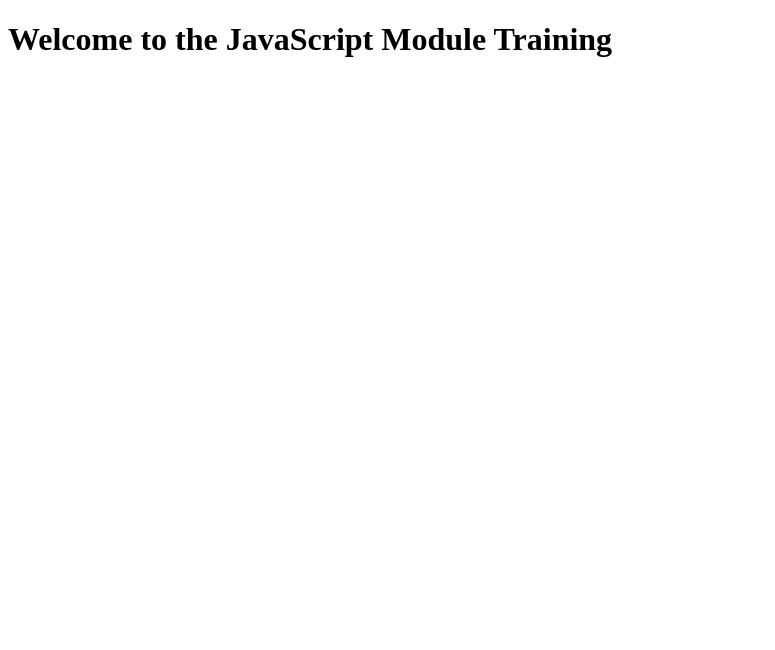
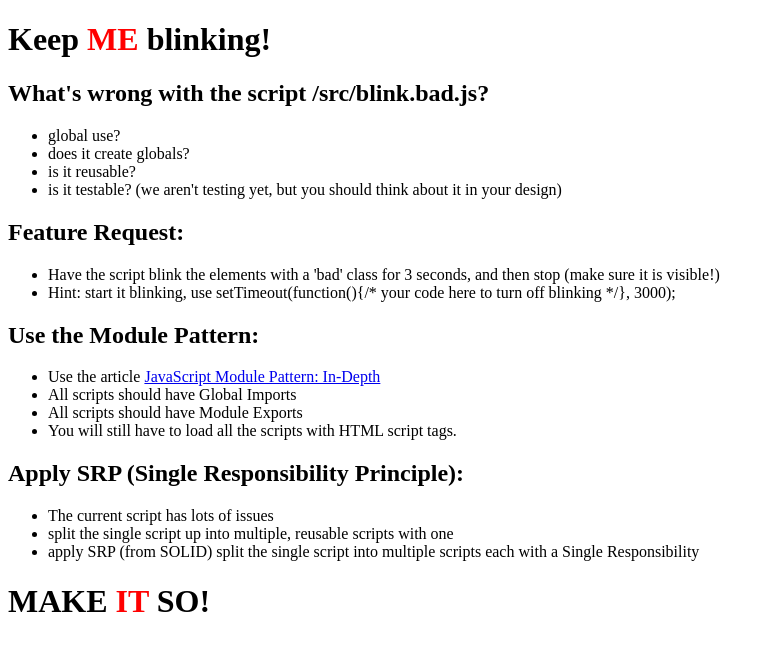
Before and after one commit to joshball/training_amd, a website: page index.html in a window 1280 px wide. Shown: the whole page, without its empty margins (0-775 px from the left). Drawn offline with Linux system fonts and the light colour scheme.

Commit message:
Adding the first exercise.

```diff
--- a/index.html
+++ b/index.html
@@ -5,9 +5,38 @@
     <title>JavaScript Module Training</title>
 </head>
 <body>
-    <h1>Welcome to the JavaScript Module Training</h1>
+    <h1>Keep <span class="bad">ME</span> blinking!</h1>
+    <h2>What's wrong with the script /src/blink.bad.js?</h2>
+    <ul>
+        <li>global use?</li>
+        <li>does it create globals?</li>
+        <li>is it reusable?</li>
+        <li>is it testable? (we aren't testing yet, but you should think about it in your design)</li>
+    </ul>
 
+    <h2>Feature Request:</h2>
+    <ul>
+        <li>Have the script blink the elements with a 'bad' class for 3 seconds, and then stop (make sure it is visible!)</li>
+        <li>Hint: start it blinking, use setTimeout(function(){/* your code here to turn off blinking */}, 3000);</li>
+    </ul>
+
+    <h2>Use the Module Pattern:</h2>
+    <ul>
+        <li>
+            Use the article <a href="http://www.adequatelygood.com/JavaScript-Module-Pattern-In-Depth.html">JavaScript Module Pattern: In-Depth</a>
+        </li>
+        <li>All scripts should have Global Imports</li>
+        <li>All scripts should have Module Exports</li>
+        <li>You will still have to load all the scripts with HTML script tags.</li>
+    </ul>
+    <h2>Apply SRP (Single Responsibility Principle):</h2>
+    <ul>
+        <li>The current script has lots of issues</li>
+        <li>split the single script up into multiple, reusable scripts with one </li>
+        <li>apply SRP (from SOLID) split the single script into multiple scripts each with a Single Responsibility</li>
+    </ul>
+    <h1>MAKE <span class="bad">IT</span> SO!</h1>
     <script src="/assets/jquery-1.9.1.js"></script>
-    <script src="/assets/require.js"></script>
+    <script src="/src/blink.bad.js"></script>
 </body>
 </html>
--- /dev/null
+++ b/src/blink.bad.js
@@ -0,0 +1,11 @@
+var badElem = $('.bad');
+
+setInterval(function () {
+    if (badElem.css('visibility') == 'hidden') {
+        badElem.css('visibility', 'visible');
+    } else {
+        badElem.css('visibility', 'hidden');
+    }
+}, 500);
+
+badElem.css('color', 'red');
```
